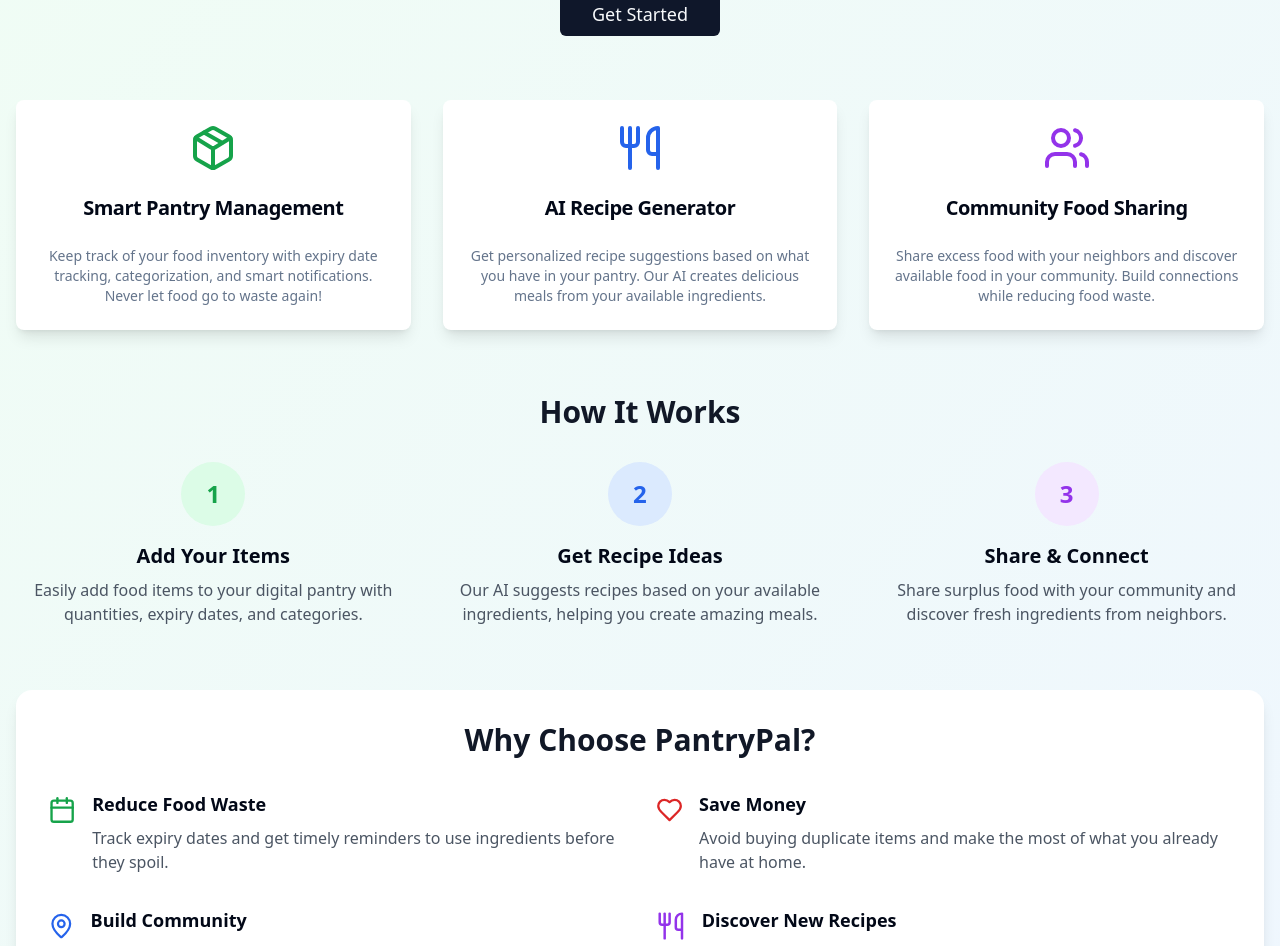
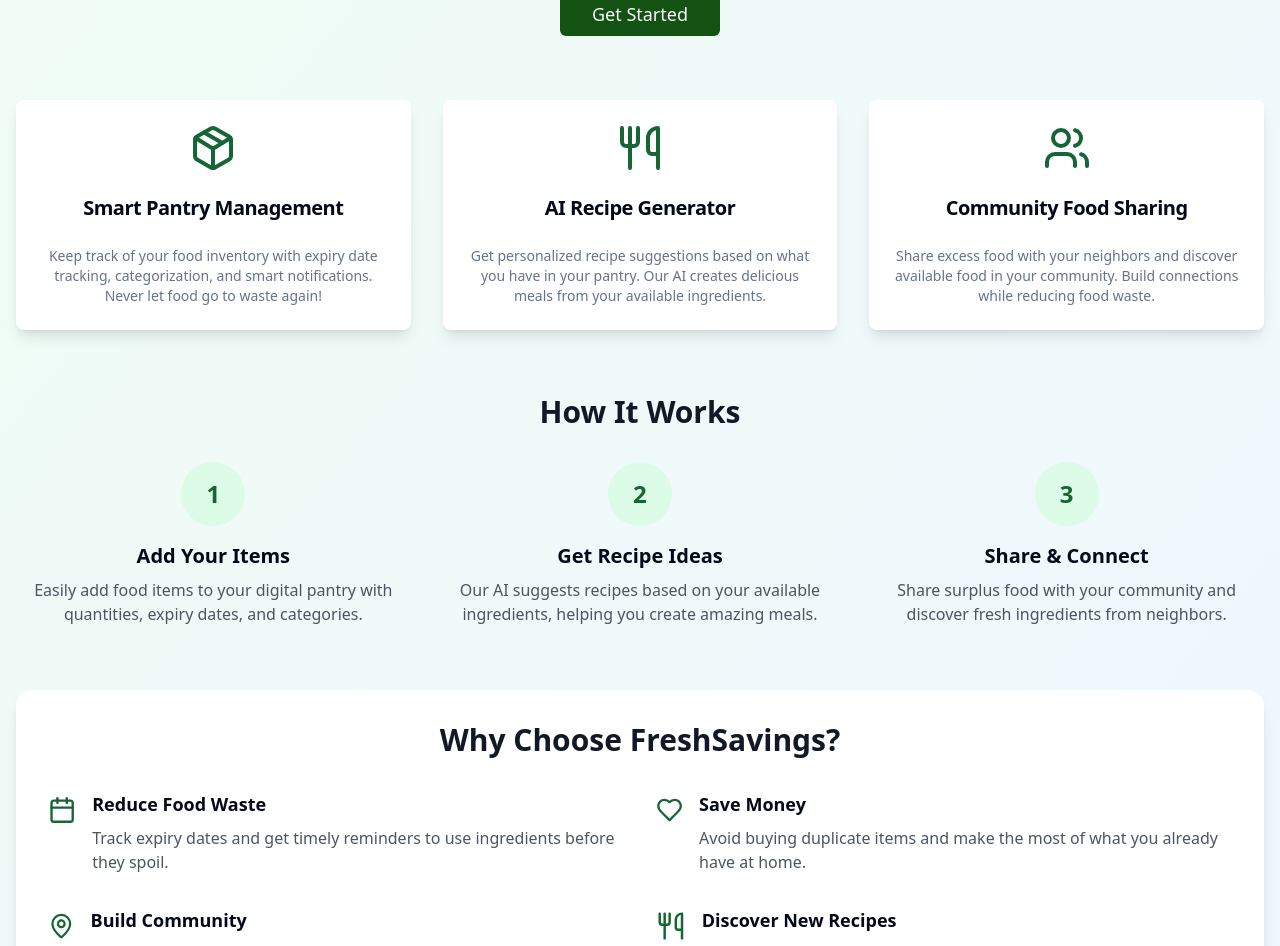
Before and after one commit to r4yfon/fresh-savings, a React (Vite) app: page / in a window 1280 px wide. Shown: the part 260-1206 px from the top of the page. Built offline with nearby package versions, Linux system fonts and the light colour scheme.

Commit message:
Fix: Landing page "Get Started" button
- Fixed the "Get Started" button on the landing page.
- Changed the icon color to dark green and updated the primary color to dark green.

```diff
--- a/src/components/landing/LandingPage.tsx
+++ b/src/components/landing/LandingPage.tsx
@@ -3,10 +3,15 @@ import { Button } from "@/components/ui/button";
 import { Card, CardContent, CardDescription, CardHeader, CardTitle } from "@/components/ui/card";
 import { Package, Users, Utensils, Calendar, MapPin, Heart } from "lucide-react";
 
-const LandingPage = () => {
+interface LandingPageProps {
+  onGetStarted?: () => void;
+}
+
+const LandingPage = ({ onGetStarted }: LandingPageProps) => {
   const handleGetStarted = () => {
-    // This will navigate to the main app - you might want to implement proper routing
-    window.location.href = "/app";
+    if (onGetStarted) {
+      onGetStarted();
+    }
   };
 
   return (
@@ -15,7 +20,7 @@ const LandingPage = () => {
       <div className="container mx-auto px-4 py-16">
         <div className="text-center mb-16">
           <h1 className="text-5xl font-bold text-gray-900 mb-6">
-            Welcome to <span className="text-green-600">PantryPal</span>
+            Welcome to <span className="text-green-800">FreshSavings</span>
           </h1>
           <p className="text-xl text-gray-600 mb-8 max-w-3xl mx-auto">
             Your smart companion for managing your pantry, discovering recipes, and sharing food with your community.
@@ -30,7 +35,7 @@ const LandingPage = () => {
         <div className="grid grid-cols-1 md:grid-cols-2 lg:grid-cols-3 gap-8 mb-16">
           <Card className="border-0 shadow-lg hover:shadow-xl transition-shadow">
             <CardHeader className="text-center">
-              <Package className="w-12 h-12 text-green-600 mx-auto mb-4" />
+              <Package className="w-12 h-12 text-green-800 mx-auto mb-4" />
               <CardTitle className="text-xl">Smart Pantry Management</CardTitle>
             </CardHeader>
             <CardContent>
@@ -43,7 +48,7 @@ const LandingPage = () => {
 
           <Card className="border-0 shadow-lg hover:shadow-xl transition-shadow">
             <CardHeader className="text-center">
-              <Utensils className="w-12 h-12 text-blue-600 mx-auto mb-4" />
+              <Utensils className="w-12 h-12 text-green-800 mx-auto mb-4" />
               <CardTitle className="text-xl">AI Recipe Generator</CardTitle>
             </CardHeader>
             <CardContent>
@@ -55,7 +60,7 @@ const LandingPage = () => {
 
           <Card className="border-0 shadow-lg hover:shadow-xl transition-shadow">
             <CardHeader className="text-center">
-              <Users className="w-12 h-12 text-purple-600 mx-auto mb-4" />
+              <Users className="w-12 h-12 text-green-800 mx-auto mb-4" />
               <CardTitle className="text-xl">Community Food Sharing</CardTitle>
             </CardHeader>
             <CardContent>
@@ -72,7 +77,7 @@ const LandingPage = () => {
           <div className="grid grid-cols-1 md:grid-cols-3 gap-8">
             <div className="flex flex-col items-center">
               <div className="w-16 h-16 bg-green-100 rounded-full flex items-center justify-center mb-4">
-                <span className="text-2xl font-bold text-green-600">1</span>
+                <span className="text-2xl font-bold text-green-800">1</span>
               </div>
               <h3 className="text-xl font-semibold mb-2">Add Your Items</h3>
               <p className="text-gray-600">
@@ -81,8 +86,8 @@ const LandingPage = () => {
             </div>
 
             <div className="flex flex-col items-center">
-              <div className="w-16 h-16 bg-blue-100 rounded-full flex items-center justify-center mb-4">
-                <span className="text-2xl font-bold text-blue-600">2</span>
+              <div className="w-16 h-16 bg-green-100 rounded-full flex items-center justify-center mb-4">
+                <span className="text-2xl font-bold text-green-800">2</span>
               </div>
               <h3 className="text-xl font-semibold mb-2">Get Recipe Ideas</h3>
               <p className="text-gray-600">
@@ -91,8 +96,8 @@ const LandingPage = () => {
             </div>
 
             <div className="flex flex-col items-center">
-              <div className="w-16 h-16 bg-purple-100 rounded-full flex items-center justify-center mb-4">
-                <span className="text-2xl font-bold text-purple-600">3</span>
+              <div className="w-16 h-16 bg-green-100 rounded-full flex items-center justify-center mb-4">
+                <span className="text-2xl font-bold text-green-800">3</span>
               </div>
               <h3 className="text-xl font-semibold mb-2">Share & Connect</h3>
               <p className="text-gray-600">
@@ -104,10 +109,10 @@ const LandingPage = () => {
 
         {/* Benefits Section */}
         <div className="bg-white rounded-2xl p-8 shadow-lg">
-          <h2 className="text-3xl font-bold text-center text-gray-900 mb-8">Why Choose PantryPal?</h2>
+          <h2 className="text-3xl font-bold text-center text-gray-900 mb-8">Why Choose FreshSavings?</h2>
           <div className="grid grid-cols-1 md:grid-cols-2 gap-8">
             <div className="flex items-start space-x-4">
-              <Calendar className="w-8 h-8 text-green-600 mt-1" />
+              <Calendar className="w-8 h-8 text-green-800 mt-1" />
               <div>
                 <h3 className="text-lg font-semibold mb-2">Reduce Food Waste</h3>
                 <p className="text-gray-600">
@@ -117,7 +122,7 @@ const LandingPage = () => {
             </div>
 
             <div className="flex items-start space-x-4">
-              <Heart className="w-8 h-8 text-red-600 mt-1" />
+              <Heart className="w-8 h-8 text-green-800 mt-1" />
               <div>
                 <h3 className="text-lg font-semibold mb-2">Save Money</h3>
                 <p className="text-gray-600">
@@ -127,7 +132,7 @@ const LandingPage = () => {
             </div>
 
             <div className="flex items-start space-x-4">
-              <MapPin className="w-8 h-8 text-blue-600 mt-1" />
+              <MapPin className="w-8 h-8 text-green-800 mt-1" />
               <div>
                 <h3 className="text-lg font-semibold mb-2">Build Community</h3>
                 <p className="text-gray-600">
@@ -137,7 +142,7 @@ const LandingPage = () => {
             </div>
 
             <div className="flex items-start space-x-4">
-              <Utensils className="w-8 h-8 text-purple-600 mt-1" />
+              <Utensils className="w-8 h-8 text-green-800 mt-1" />
               <div>
                 <h3 className="text-lg font-semibold mb-2">Discover New Recipes</h3>
                 <p className="text-gray-600">
--- a/src/index.css
+++ b/src/index.css
@@ -1,3 +1,4 @@
+
 @tailwind base;
 @tailwind components;
 @tailwind utilities;
@@ -15,8 +16,8 @@
     --popover: 0 0% 100%;
     --popover-foreground: 222.2 84% 4.9%;
 
-    --primary: 222.2 47.4% 11.2%;
-    --primary-foreground: 210 40% 98%;
+    --primary: 120 60% 20%;
+    --primary-foreground: 0 0% 98%;
 
     --secondary: 210 40% 96.1%;
     --secondary-foreground: 222.2 47.4% 11.2%;
@@ -32,7 +33,7 @@
 
     --border: 214.3 31.8% 91.4%;
     --input: 214.3 31.8% 91.4%;
-    --ring: 222.2 84% 4.9%;
+    --ring: 120 60% 20%;
 
     --radius: 0.5rem;
 
@@ -40,7 +41,7 @@
 
     --sidebar-foreground: 240 5.3% 26.1%;
 
-    --sidebar-primary: 240 5.9% 10%;
+    --sidebar-primary: 120 60% 20%;
 
     --sidebar-primary-foreground: 0 0% 98%;
 
@@ -50,7 +51,7 @@
 
     --sidebar-border: 220 13% 91%;
 
-    --sidebar-ring: 217.2 91.2% 59.8%;
+    --sidebar-ring: 120 60% 20%;
   }
 
   .dark {
@@ -63,8 +64,8 @@
     --popover: 222.2 84% 4.9%;
     --popover-foreground: 210 40% 98%;
 
-    --primary: 210 40% 98%;
-    --primary-foreground: 222.2 47.4% 11.2%;
+    --primary: 120 60% 30%;
+    --primary-foreground: 0 0% 98%;
 
     --secondary: 217.2 32.6% 17.5%;
     --secondary-foreground: 210 40% 98%;
@@ -80,15 +81,15 @@
 
     --border: 217.2 32.6% 17.5%;
     --input: 217.2 32.6% 17.5%;
-    --ring: 212.7 26.8% 83.9%;
+    --ring: 120 60% 30%;
     --sidebar-background: 240 5.9% 10%;
     --sidebar-foreground: 240 4.8% 95.9%;
-    --sidebar-primary: 224.3 76.3% 48%;
+    --sidebar-primary: 120 60% 30%;
     --sidebar-primary-foreground: 0 0% 100%;
     --sidebar-accent: 240 3.7% 15.9%;
     --sidebar-accent-foreground: 240 4.8% 95.9%;
     --sidebar-border: 240 3.7% 15.9%;
-    --sidebar-ring: 217.2 91.2% 59.8%;
+    --sidebar-ring: 120 60% 30%;
   }
 }
 
--- a/src/pages/Index.tsx
+++ b/src/pages/Index.tsx
@@ -1,4 +1,3 @@
-
 import { useState } from "react";
 import { Button } from "@/components/ui/button";
 import AuthComponent from "@/components/auth/AuthComponent";
@@ -24,8 +23,16 @@ const Index = () => {
     },
   });
 
+  const handleGetStarted = () => {
+    if (session) {
+      setActiveTab("pantry");
+    } else {
+      setActiveTab("auth");
+    }
+  };
+
   // If no session and not on landing page, show auth
-  if (!session && activeTab !== "landing") {
+  if (!session && activeTab !== "landing" && activeTab !== "auth") {
     return (
       <div className="container mx-auto p-4">
         <div className="max-w-md mx-auto">
@@ -46,7 +53,17 @@ const Index = () => {
   };
 
   if (activeTab === "landing") {
-    return <LandingPage />;
+    return <LandingPage onGetStarted={handleGetStarted} />;
+  }
+
+  if (activeTab === "auth" || (!session && activeTab !== "landing")) {
+    return (
+      <div className="container mx-auto p-4">
+        <div className="max-w-md mx-auto">
+          <AuthComponent />
+        </div>
+      </div>
+    );
   }
 
   if (!session) {
```
